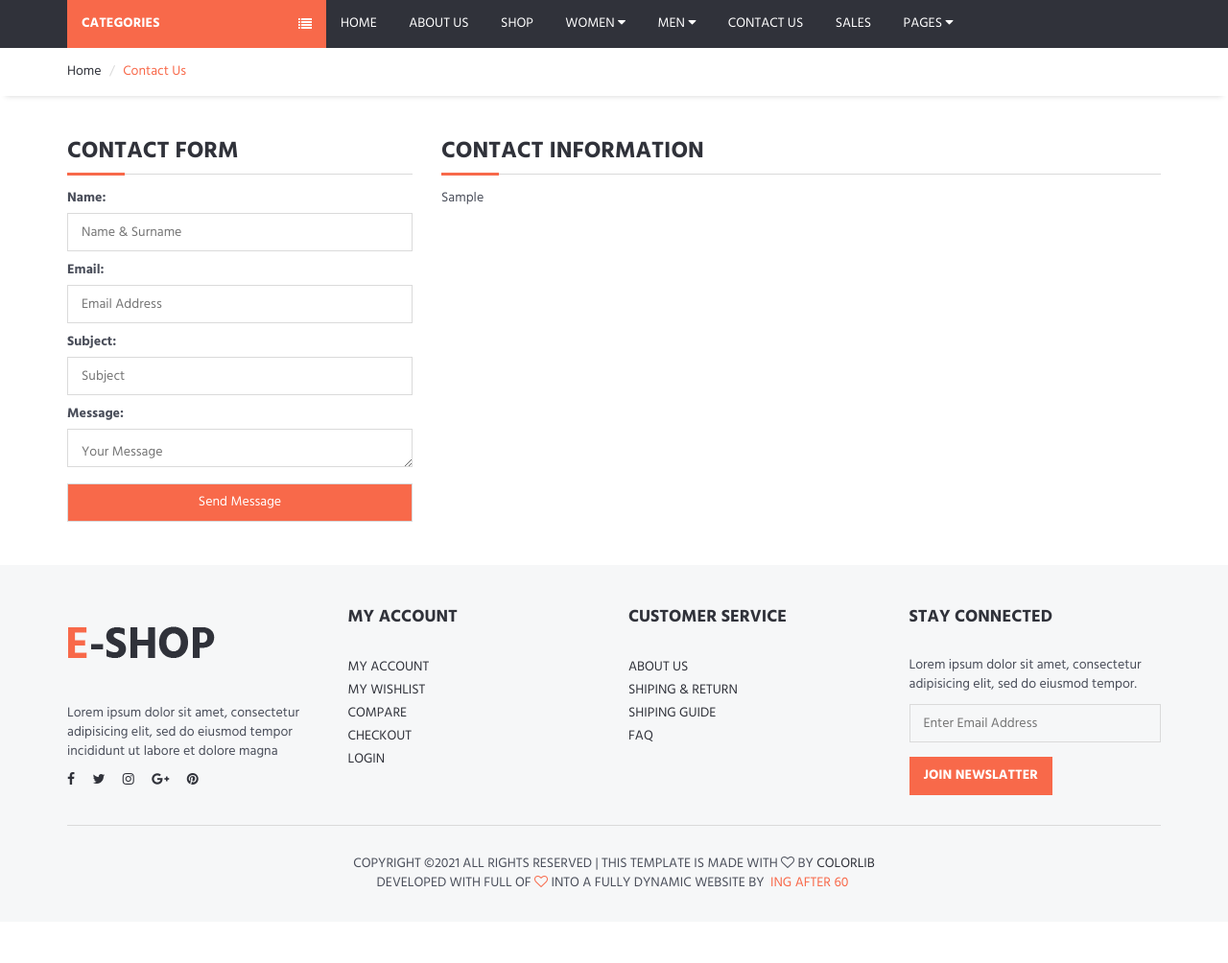
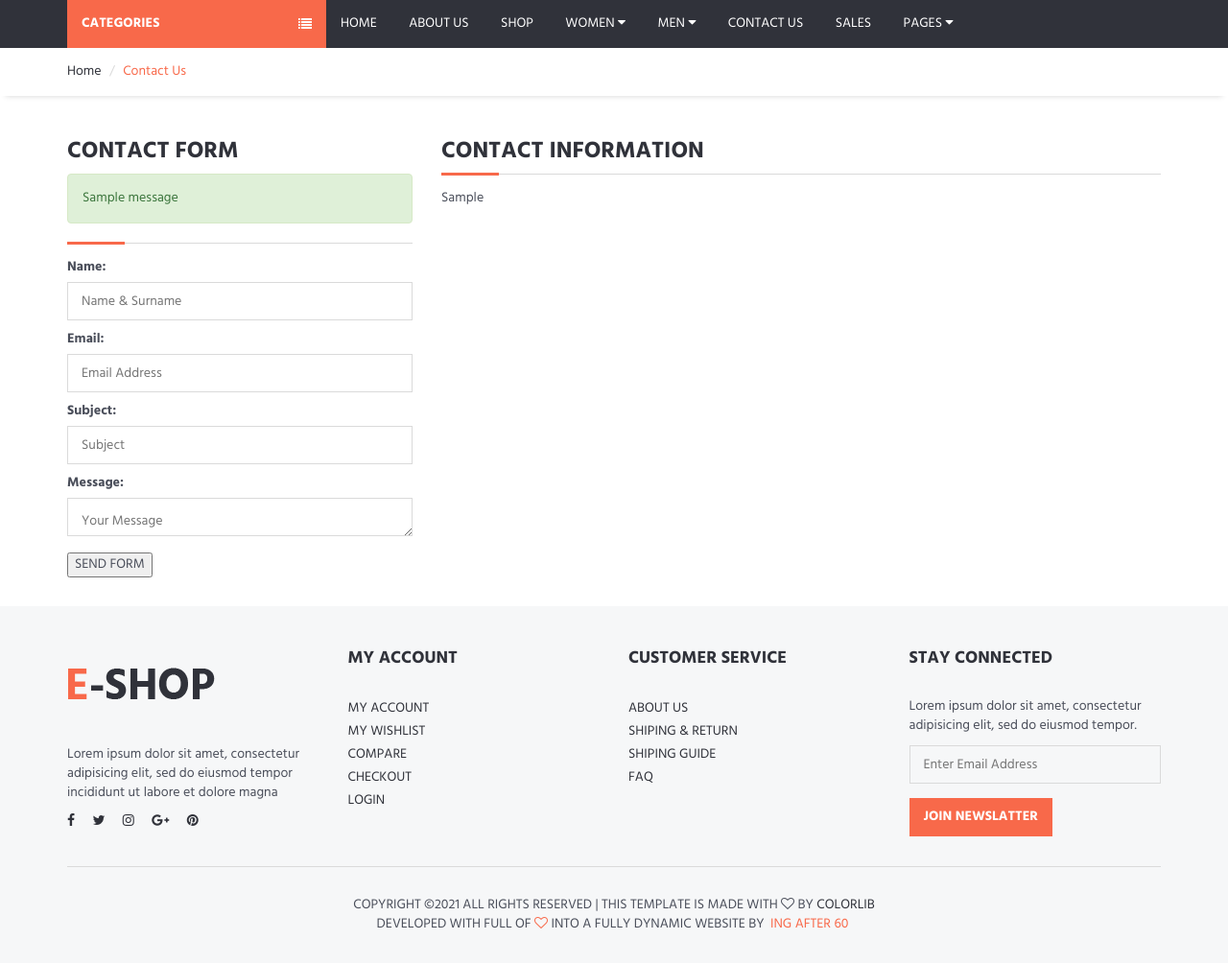
Before and after one commit to gurnitha/django-russian-ecommerce, a Django app: page /contactus/ in a window 1280 px wide; the page is wider, and only the part inside the window is pictured. Shown: the part 131-1135 px from the top of that part at 96% size. Before the commit the page ends 1056 px from the top of that part, so only its background shows below. Run offline with Django 3.2, Linux system fonts and the light colour scheme; tables that the repository leaves empty hold one stand-in row (values such as "Sample post"); one stand-in notice (Sample message) is shown; some libraries are stand-ins or nearby versions.

Commit message:
6.8.43 FORM - Exercising contact message and disply them in admin

```diff
--- a/apps/home/templates/home/contact_us.html
+++ b/apps/home/templates/home/contact_us.html
@@ -29,23 +29,26 @@
 			<!-- row -->
 			<div class="row">
                 <div class="col-md-4">
-					<form id="checkout-form" class="clearfix">
-
-						{% csrf_token %}
-
                     <div class="billing-details">
 
                         <div class="section-title">
                             <h3 class="title">Contact Form</h3>
+                            {% if messages %}
+                                {% for message in messages %}
+                                    <div class="alert alert-{{message.tags}}" role="alert">
+                                        {{ message }}
+                                    </div>
+                                {% endfor %}
+                            {% endif %}
                         </div>
 
+                        <form id="checkout-form" class="clearfix" method="post">
+                            {% csrf_token %}
                             {{ form.as_p }}
+                            <input type="submit" value="SEND FORM">
+                        </form>
 
-	                        <div class="form-group" style="background-color:#F8694A; color:white;">
-	                        	<input class="input" type="submit" value="Send Message" name="country">
                     </div>
-		                </div>
-		            </form>
                 </div>
 
                 <div class="col-md-8">
@@ -56,7 +59,6 @@
                         <div >
                             {{ setting.contact|safe }}
                         </div>
-
                     </div>
                 </div>
 			</div>
--- a/apps/home/views.py
+++ b/apps/home/views.py
@@ -2,9 +2,11 @@
 
 # Django modules
 from django.shortcuts import render
+from django.contrib import messages
+from django.http import HttpResponse, HttpResponseRedirect
 
 # Django locals
-from apps.home.models import Setting, ContactForm
+from apps.home.models import Setting, ContactForm, ContactMessage
 
 # Create your views here.
 
@@ -32,12 +34,23 @@ def aboutuspage(request):
 
 # Contactuspage
 def contactuspage(request):
+	if request.method == 'POST': # check post
+		form = ContactForm(request.POST)
+		if form.is_valid():
+			data = ContactMessage() # create relation with model
+			data.name = form.cleaned_data['name'] # get form input
+			data.email = form.cleaned_data['email']
+			data.subject = form.cleaned_data['subject']
+			data.message = form.cleaned_data['message']
+			data.ip = request.META.get('REMOTE_ADDR')
+			data.save() # save data toble
+			messages.success(request, "Your message hs been sent. Thank you for your message.")
+			return HttpResponseRedirect('/contactus')
+
 	setting = Setting.objects.get(pk=1)
 	form = ContactForm
-	# page = 'aboutuspage'
 	context = {
 		'setting':setting,
 		'form':form,
-		# 'page':aboutuspage,
 	}
 	return render(request, 'home/contact_us.html', context)
```
Also changed, not shown: apps/home/admin.py (+8 -1 lines), README.md, apps/home/migrations/0002_contactmessage.py (added). Lines whose indentation alone changed are shown as unchanged.
